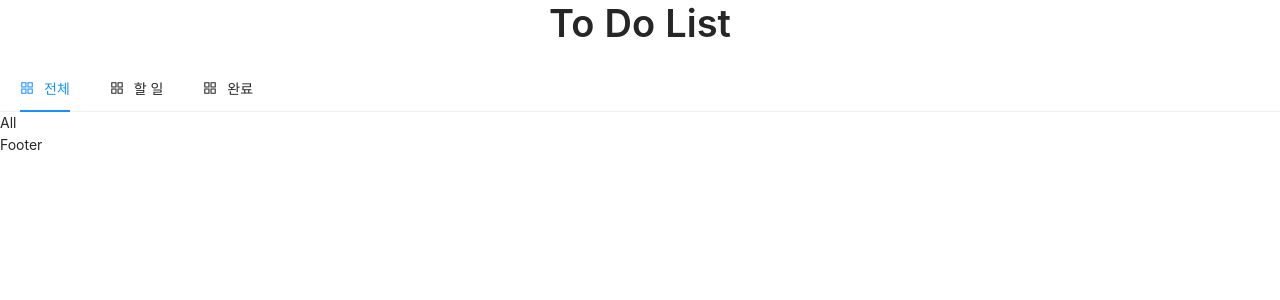
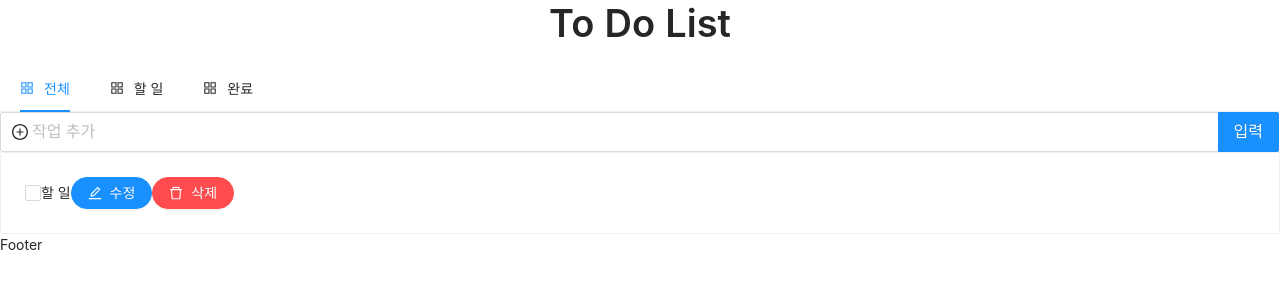
Before and after one commit to JinhuiKim/react-todo, a React (Create React App) app: page / in a window 1280 px wide. Shown: the top 300 px of the page. Built offline with nearby package versions, Linux system fonts and the light colour scheme.

Commit message:
Feat: 입력, 리스트 추가

```diff
--- a/src/components/All.js
+++ b/src/components/All.js
@@ -1,7 +1,15 @@
 import React from "react";
 
+import Form from "./Form";
+import List from "./List";
+
 const All = () => {
-  return <section>All</section>;
+  return (
+    <section>
+      <Form />
+      <List />
+    </section>
+  );
 };
 
 export default All;
--- /dev/null
+++ b/src/components/Form.js
@@ -0,0 +1,24 @@
+import React from "react";
+import { PlusCircleOutlined } from "@ant-design/icons";
+import { Input } from "antd";
+
+const Form = () => {
+  const handleClickButton = (value, event) => {
+    console.log("value", value, "event", event);
+  };
+
+  return (
+    <article>
+      <Input.Search
+        prefix={<PlusCircleOutlined />}
+        placeholder="작업 추가"
+        enterButton="입력"
+        size="large"
+        loading={false}
+        onSearch={handleClickButton}
+      />
+    </article>
+  );
+};
+
+export default Form;
--- /dev/null
+++ b/src/components/List.js
@@ -0,0 +1,26 @@
+import React, { useState } from "react";
+import { Card, Checkbox, Button } from "antd";
+import { EditOutlined, DeleteOutlined } from "@ant-design/icons";
+
+const List = () => {
+  const [checked, setChecked] = useState(false);
+
+  const onChange = (e) => {
+    console.log("checked = ", e.target.checked);
+    setChecked(e.target.checked);
+  };
+
+  return (
+    <Card>
+      <Checkbox checked={checked} onChange={onChange} />
+      <span>할 일</span>
+      <Button type="primary" shape="round" icon={<EditOutlined />}>
+        수정
+      </Button>
+      <Button type="primary" shape="round" icon={<DeleteOutlined />} danger>
+        삭제
+      </Button>
+    </Card>
+  );
+};
+export default List;
```
